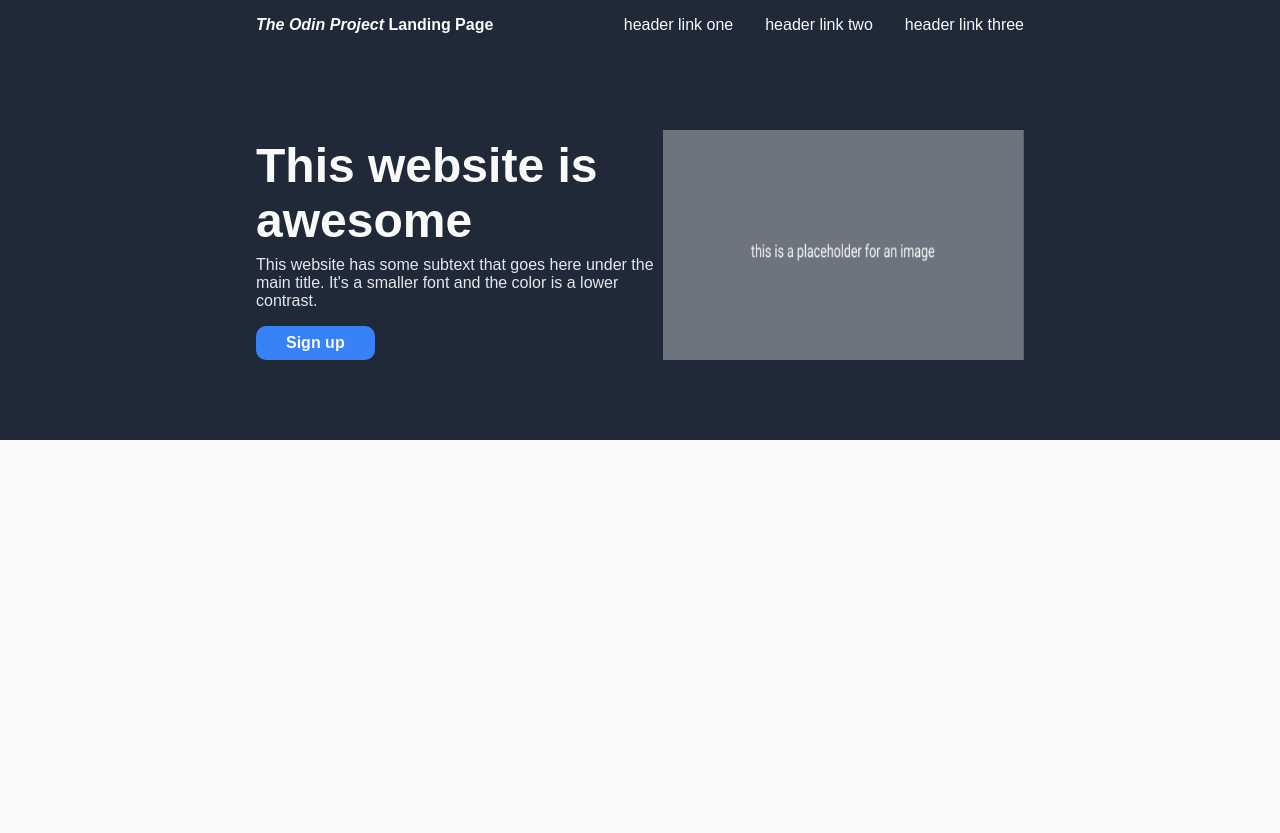
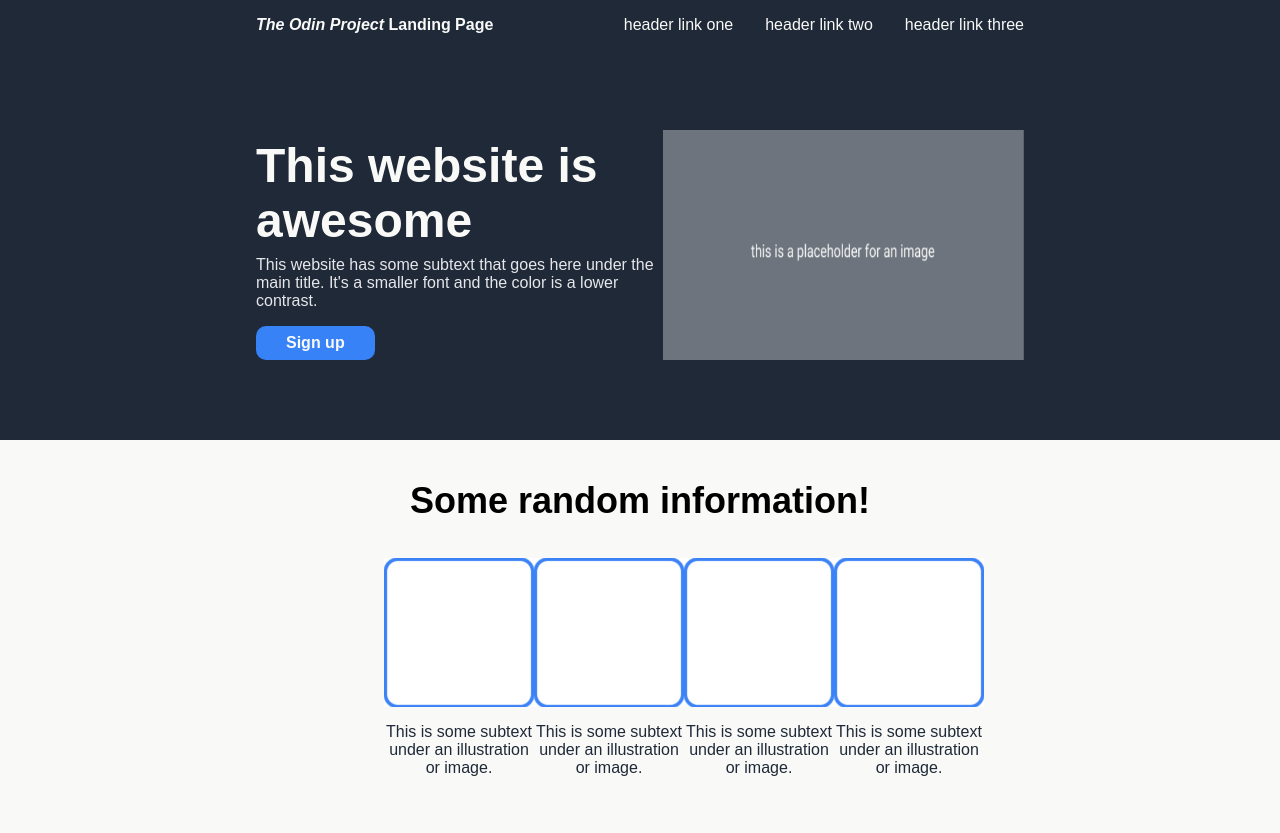
Before and after one commit to maximilianovalle/odin-landing-page, a plain HTML site: page index.html in a window 1280 px wide. Before the commit the page ends 800 px from the top, so only its background shows below. Drawn offline with Linux system fonts and the light colour scheme.

Commit message:
Add and style information section

```diff
--- a/index.html
+++ b/index.html
@@ -11,7 +11,7 @@
 
     <body>
 
-        <!-- HEADER [flex container] -->
+        <!-- HEADER [flex container] ------------- -->
 
         <div class="header">
 
@@ -27,7 +27,7 @@
 
         </div>
 
-        <!-- TOP [flex container] -->
+        <!-- HERO [flex container] ------------- -->
 
         <div class="hero">
 
@@ -43,6 +43,44 @@
 
         </div>
 
+        <!-- MID ------------------------- -->
+
+        <div class="mid">
+
+            <!-- title [flex item] -->
+            <p class="mid-title">Some random information!</p>
+
+            <!-- information [flex container + item] -->
+            <div class="mid-info">
+
+                <!-- imgs + text [flex item] -->
+                <div class="mid-section">
+                    <img class="mid-img" src="images/placeholder2.png" alt="White box with a blue border.">
+                    <p class="mid-text">This is some subtext under an illustration or image.</p>
+                </div>
+
+                <!-- imgs + text [flex item] -->
+                <div class="mid-section">
+                    <img class="mid-img" src="images/placeholder2.png" alt="White box with a blue border.">
+                    <p class="mid-text">This is some subtext under an illustration or image.</p>
+                </div>
+
+                <!-- imgs + text [flex item] -->
+                <div class="mid-section">
+                    <img class="mid-img" src="images/placeholder2.png" alt="White box with a blue border.">
+                    <p class="mid-text">This is some subtext under an illustration or image.</p>
+                </div>
+
+                <!-- imgs + text [flex item] -->
+                <div class="mid-section">
+                    <img class="mid-img" src="images/placeholder2.png" alt="White box with a blue border.">
+                    <p class="mid-text">This is some subtext under an illustration or image.</p>
+                </div>
+
+            </div>
+
+        </div>
+
     </body>
 
 </html>
--- a/style.css
+++ b/style.css
@@ -6,7 +6,7 @@ body {
 
 /* FLEX CONTAINERS ------------------ */
 
-.header, .header-links, .hero {
+.header, .header-links, .hero, .mid-info {
     display: flex;
 }
 
@@ -45,7 +45,7 @@ a:hover {
     padding-right: 0px;
 }
 
-/* TOP ------------------------------ */
+/* HERO ----------------------------- */
 
 .hero {
     padding: 80px 20%; /* space on left and right of website */
@@ -95,3 +95,39 @@ a:hover {
     background-color: #f9faf8;
     color: #3882f8;
 }
+
+/* MID ------------------------------ */
+
+.mid {  /* contains .mid-title and .mid-info, but is not a flex container */
+    padding: 40px 30%;
+}
+
+.mid-title {
+    text-align: center;
+    font-size: 36px;
+    font-weight: bolder;
+    margin-top: 0px;
+}
+
+.mid-info { /* is a flex container. is not a flex item because its container (.mid) is not a flexbox */
+    /* flexbox */
+    justify-content: space-between;
+}
+
+.mid-section {
+    width: 150px;
+    /* flexbox */
+    display: flex;
+    flex-direction: column;
+    align-items: center;
+}
+
+.mid-img {
+    width: 150px;
+    height: auto;
+}
+
+.mid-text {
+    text-align: center;
+    color: #1f2937;
+}
```
Also changed, not shown: images/placeholder2.png (added).
